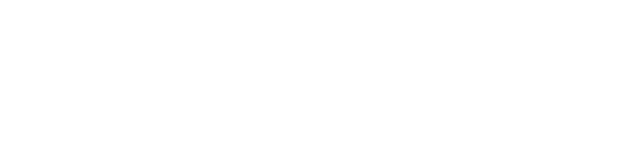
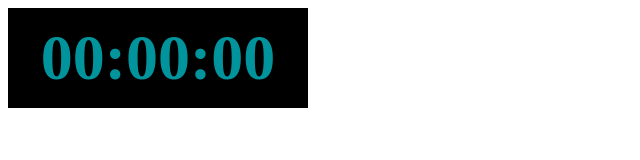
Before and after one commit to iulon357/hw-js-6, a plain HTML site: page index.html in a window 1280 px wide. Shown: the whole page, without its empty margins (0-640 px from the left). Drawn offline with Linux system fonts and the light colour scheme.

Commit message:
ვერსია 1

```diff
--- a/css/style.css
+++ b/css/style.css
@@ -0,0 +1,13 @@
+
+
+.clock {
+    width: 300px;
+    height: 100px;
+    background-color: #000000;
+    color: #02949c;
+    font-size: 64px;
+    font-weight: bold;
+    display: flex;
+    align-items: center;
+    justify-content: center;
+}
--- a/index.html
+++ b/index.html
@@ -8,6 +8,13 @@
 </head>
 <body>
 
+    <div class="clock">
+        <span>00</span>
+        <span>:</span>
+        <span>00</span>
+        <span>:</span>
+        <span>00</span>
+    </div>
 
     <script src="js/app.js"></script>
 </body>
```
